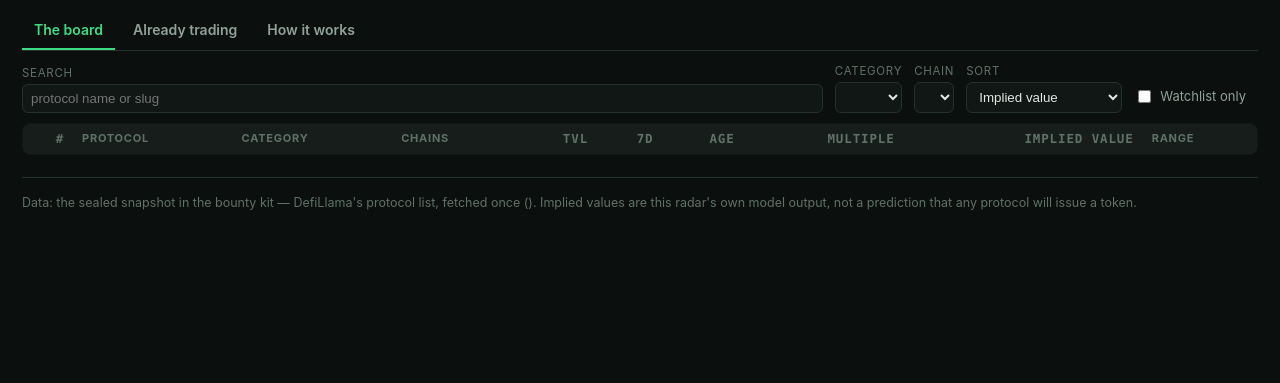
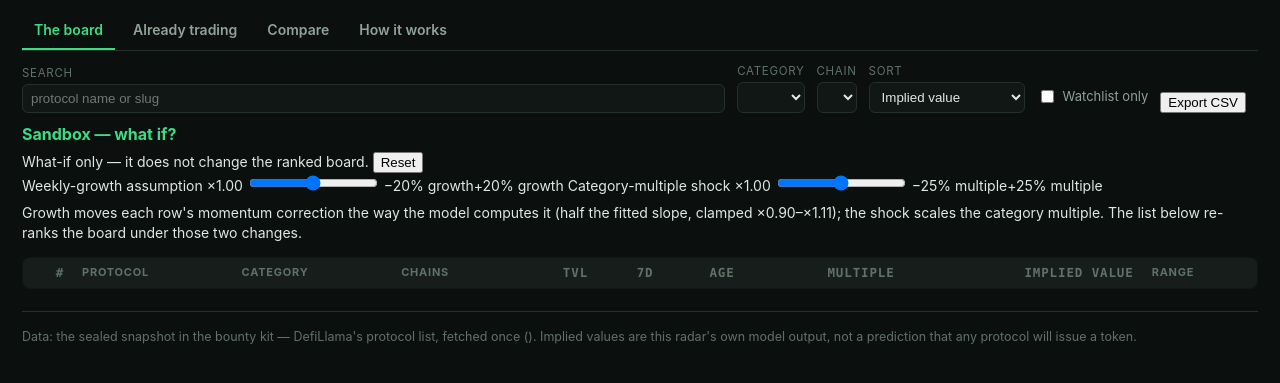
Before and after one commit to oy-builds/token-radar-01, a plain HTML site: page dashboard/index.html in a window 1280 px wide. Shown: the part 101-484 px from the top of the page. Drawn offline with Linux system fonts and the light colour scheme; a script that the page names is missing.

Commit message:
Add files via upload

```diff
--- a/dashboard/index.html
+++ b/dashboard/index.html
@@ -21,6 +21,7 @@
 <nav class="tabs" role="tablist">
   <button class="tab on" data-view="board" role="tab">The board</button>
   <button class="tab" data-view="live" role="tab">Already trading</button>
+  <button class="tab" data-view="compare" role="tab">Compare <span id="cmp-count"></span></button>
   <button class="tab" data-view="method" role="tab">How it works</button>
 </nav>
 
@@ -38,8 +39,31 @@
         <option value="multiple">Peer multiple</option>
       </select></label>
       <label class="check"><input id="f-watch" type="checkbox"> Watchlist only</label>
+      <button id="export-csv" type="button" class="csvbtn">Export CSV</button>
       <span class="count" id="count"></span>
     </div>
+    <div id="pinned" class="pinned" hidden></div>
+    <section class="sandbox" id="sandbox" aria-label="What-if sandbox">
+      <div class="sb-head">
+        <h2>Sandbox — what if?</h2>
+        <span class="sb-note">What-if only — it does not change the ranked board.</span>
+        <button id="sb-reset" type="button" class="rowbtn">Reset</button>
+      </div>
+      <div class="sb-sliders">
+        <label>Weekly-growth assumption <span id="sb-growth-out" class="sb-val">×1.00</span>
+          <input id="sb-growth" type="range" min="-20" max="20" step="1" value="0">
+          <span class="sb-range"><span>−20% growth</span><span>+20% growth</span></span>
+        </label>
+        <label>Category-multiple shock <span id="sb-multiple-out" class="sb-val">×1.00</span>
+          <input id="sb-multiple" type="range" min="-25" max="25" step="1" value="0">
+          <span class="sb-range"><span>−25% multiple</span><span>+25% multiple</span></span>
+        </label>
+      </div>
+      <p class="sb-explain">Growth moves each row's momentum correction the way the model computes it
+        (half the fitted slope, clamped ×0.90–×1.11); the shock scales the category multiple. The list
+        below re-ranks the board under those two changes.</p>
+      <ol class="sb-top" id="sb-top" aria-live="polite"></ol>
+    </section>
     <div class="boardwrap">
       <table class="board">
         <thead><tr>
@@ -61,6 +85,12 @@
       <thead><tr><th>Protocol</th><th>Symbol</th><th>Category</th><th class="num">TVL</th><th class="num">Market cap</th><th class="num">7d</th></tr></thead>
       <tbody id="live-rows"></tbody>
     </table>
+  </section>
+
+  <section id="view-compare" hidden>
+    <p class="lede">Pick up to three protocols from the board and compare them side by side. The best
+      value in each row is highlighted. The compare view never changes the ranked board.</p>
+    <div id="compare-wrap" aria-live="polite"></div>
   </section>
 
   <section id="view-method" hidden>
```
